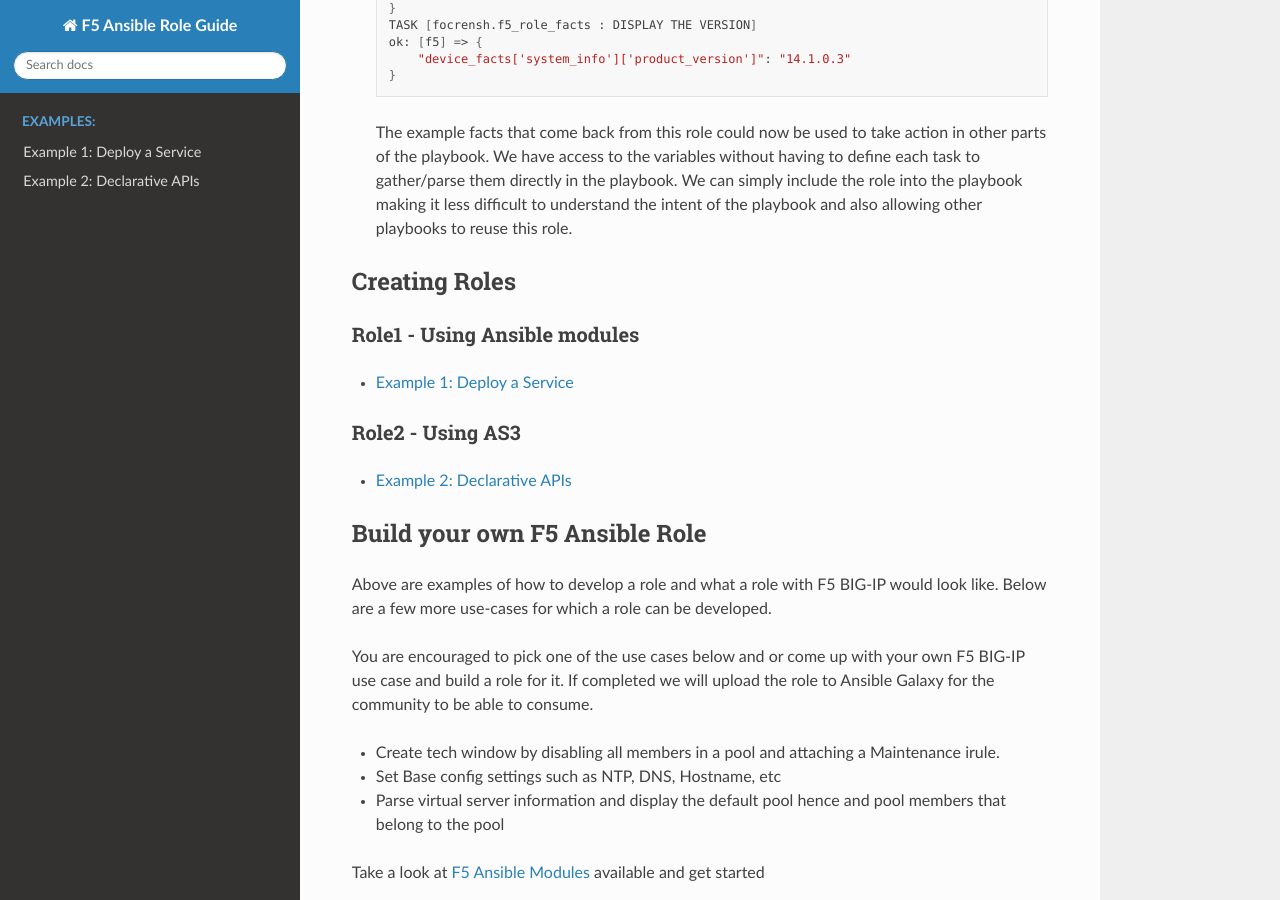
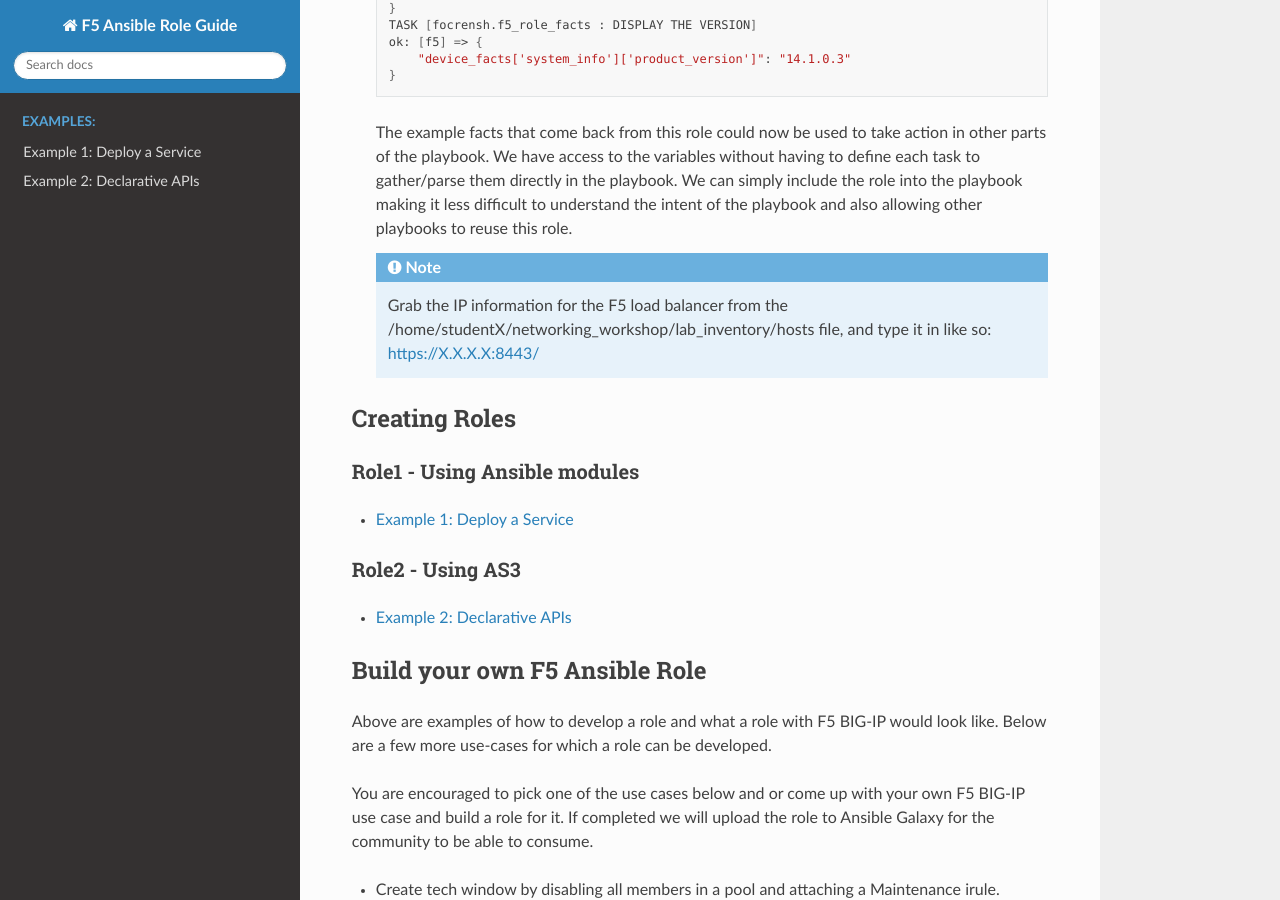
Before and after one commit to focrensh/role-lab, a Sphinx documentation site: the page built from docs/index.rst, in a window 1280 px wide and 900 px high, scrolled down 5491 px. Built offline with Sphinx 7.4.7 and the Read the Docs theme 2.0.0, drawn with Linux system fonts in a browser that asks for light colours.

Commit message:
add bigip note

```diff
--- a/docs/index.rst
+++ b/docs/index.rst
@@ -220,6 +220,8 @@
 
    The example facts that come back from this role could now be used to take action in other parts of the playbook. We have access to the variables without having to define each task to gather/parse them directly in the playbook. We can simply include the role into the playbook making it less difficult to understand the intent of the playbook and also allowing other playbooks to reuse this role.
 
+   .. NOTE:: Grab the IP information for the F5 load balancer from the /home/studentX/networking_workshop/lab_inventory/hosts file, and type it in like so: https://X.X.X.X:8443/
+
 
 Creating Roles
 --------------
```
